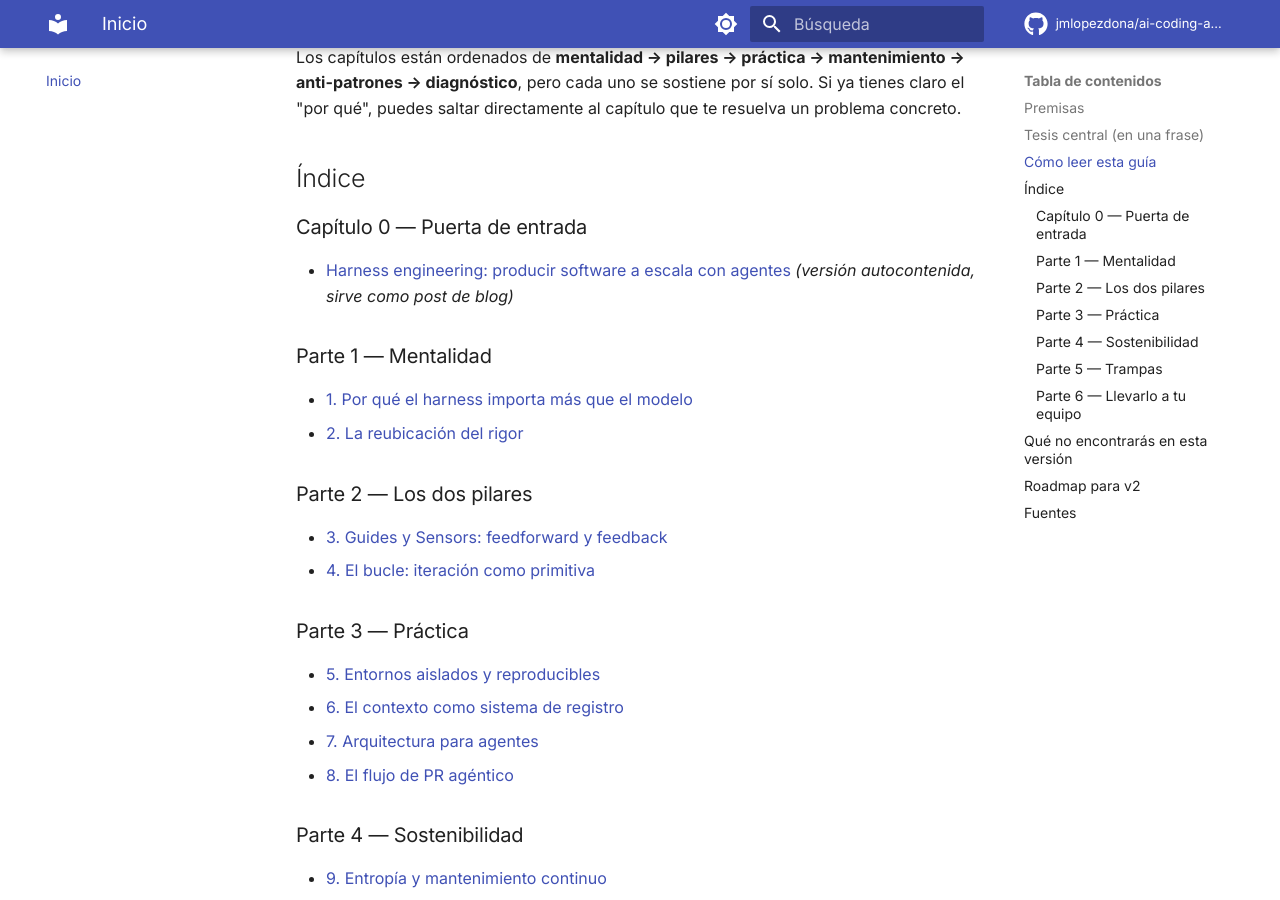
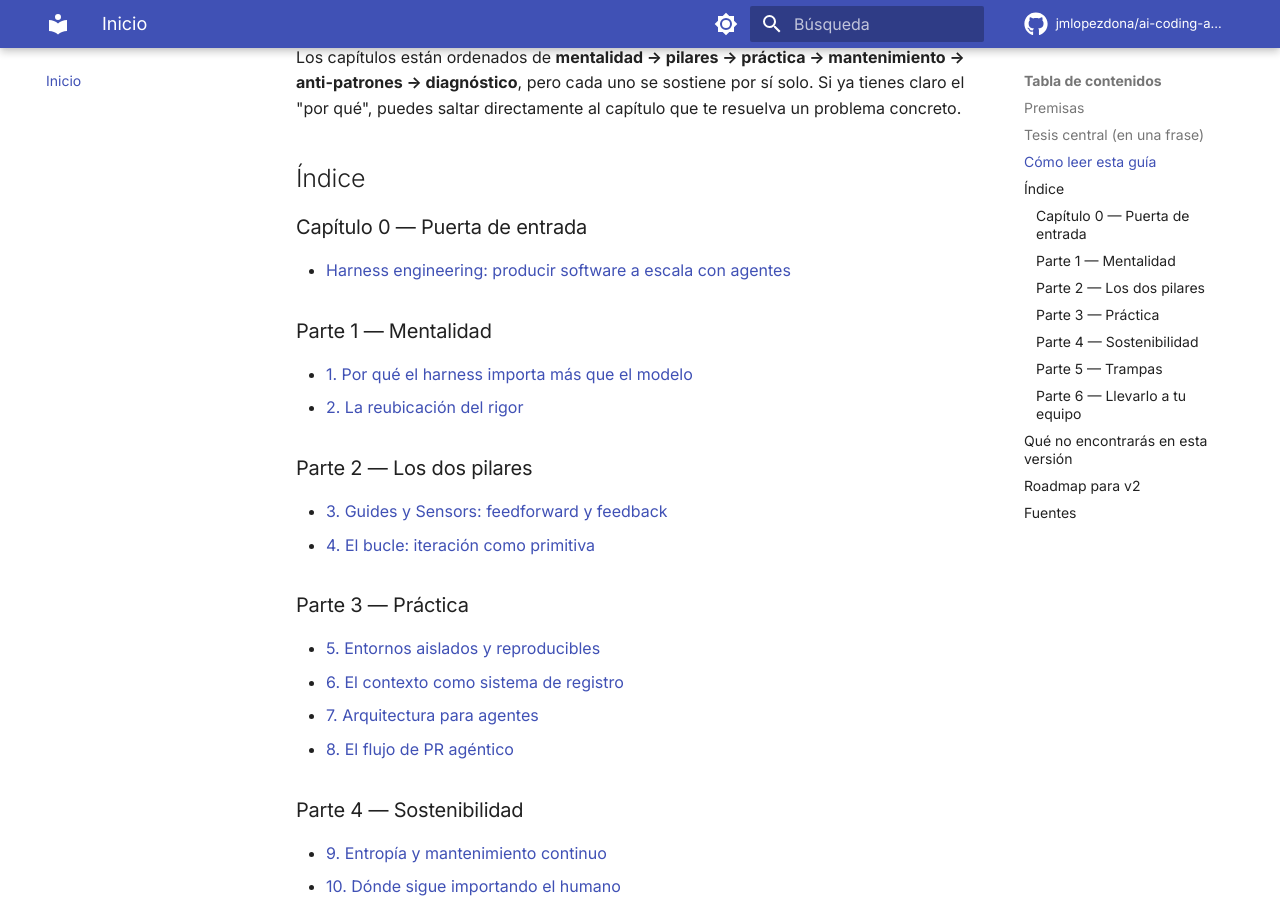
Before and after one commit to jmlopezdona/ai-coding-agents-harness, an MkDocs documentation site: the page built from docs/index.md, in a window 1280 px wide and 900 px high, scrolled down 880 px. Built offline with MkDocs 1.6.1 and Material for MkDocs 9.7.7, drawn with Linux system fonts in a browser that asks for light colours; comment, search, counter and statistics services are not loaded.

Commit message:
Quitar nota meta '(post de blog autocontenido)' del índice
Información para el editor, no para el lector. Aparecía en
docs/index.md y en el README raíz.

```diff
--- a/docs/index.md
+++ b/docs/index.md
@@ -23,7 +23,7 @@ Los capítulos están ordenados de **mentalidad → pilares → práctica → ma
 
 ### Capítulo 0 — Puerta de entrada
 
-- [Harness engineering: producir software a escala con agentes](00-blog-harness-engineering.md) *(versión autocontenida, sirve como post de blog)*
+- [Harness engineering: producir software a escala con agentes](00-blog-harness-engineering.md)
 
 ### Parte 1 — Mentalidad
 
```
Also changed, not shown: README.md (+1 -1 lines).
